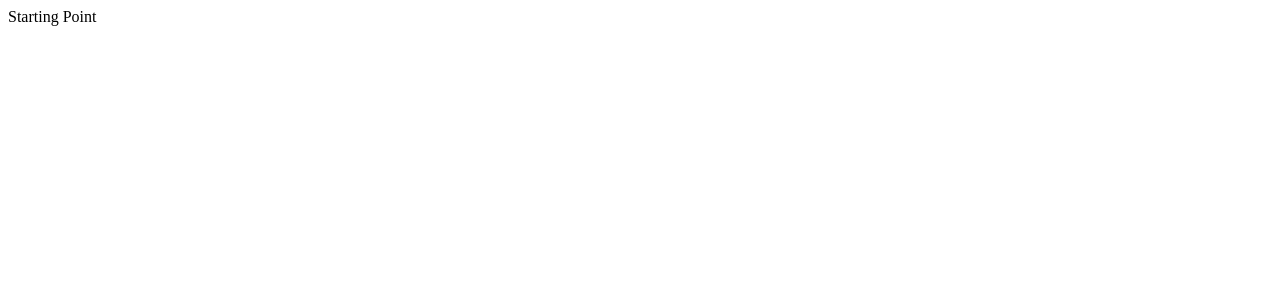
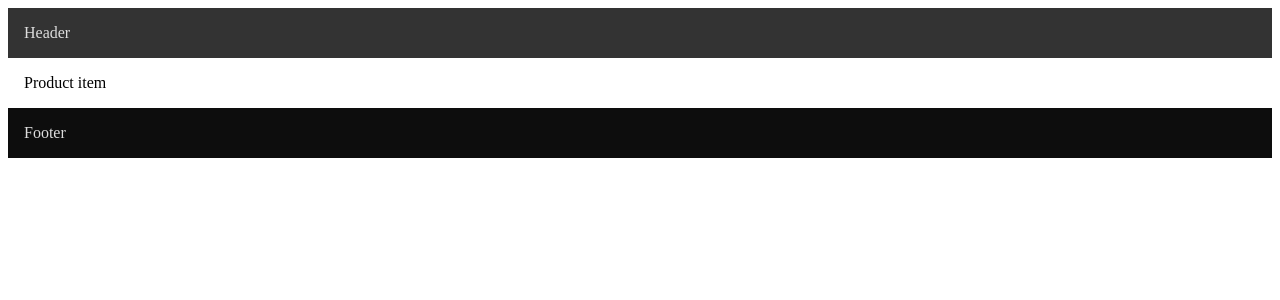
Before and after one commit to ekoida/react-landing, a React (Vite) app in the folder client/: page / in a window 1280 px wide. Shown: the top 300 px of the page. Built offline with nearby package versions, Linux system fonts and the light colour scheme.

Commit message:
lesson transscripted

```diff
--- a/client/src/App.jsx
+++ b/client/src/App.jsx
@@ -1,5 +1,19 @@
+import Content from "./layout/Content";
+import Header from "./layout/Header";
+import Footer from "./layout/Footer";
+import Product from "./domain/Product";
+
 const App = () => {
-  return <div class="App">Starting Point</div>;
+  return (
+    <div className="App">
+      <Header />
+      <Content>
+        {" "}
+        <Product></Product>
+      </Content>
+      <Footer />
+    </div>
+  );
 };
 
 export default App;
--- /dev/null
+++ b/client/src/domain/Product.jsx
@@ -0,0 +1,5 @@
+const Product = () => {
+  return <article>Product item</article>;
+};
+
+export default Product;
--- /dev/null
+++ b/client/src/layout/Content.jsx
@@ -0,0 +1,7 @@
+import "./Content.scss";
+
+const Content = ({ children }) => {
+  return <main>{children}</main>;
+};
+
+export default Content;
--- /dev/null
+++ b/client/src/layout/Content.scss
@@ -0,0 +1,5 @@
+@import './variables.scss';
+
+main {
+  padding: $spacer;
+}
--- /dev/null
+++ b/client/src/layout/Footer.jsx
@@ -0,0 +1,6 @@
+import "./Footer.scss";
+const Footer = () => {
+  return <footer>Footer</footer>;
+};
+
+export default Footer;
--- /dev/null
+++ b/client/src/layout/Footer.scss
@@ -0,0 +1,6 @@
+@import 'variables.scss';
+footer {
+background-color: darken($color: $colorDark, $amount: 15%);
+padding: $spacer;
+color: $colorWhite;
+}
--- /dev/null
+++ b/client/src/layout/Header.jsx
@@ -0,0 +1,5 @@
+import "./Header.scss";
+
+export default function Header() {
+  return <header>Header</header>;
+}
--- /dev/null
+++ b/client/src/layout/Header.scss
@@ -0,0 +1,7 @@
+@import 'variables.scss';
+
+header {
+    padding: $spacer;
+    background-color: $colorDark;
+    color: $colorWhite;
+}
--- /dev/null
+++ b/client/src/layout/variables.scss
@@ -0,0 +1,3 @@
+$colorDark : #333;
+$colorWhite: #ddd;
+$spacer: 1em;
```
Also changed, not shown: 1 other file (tests, documents, lock files or other folders).
